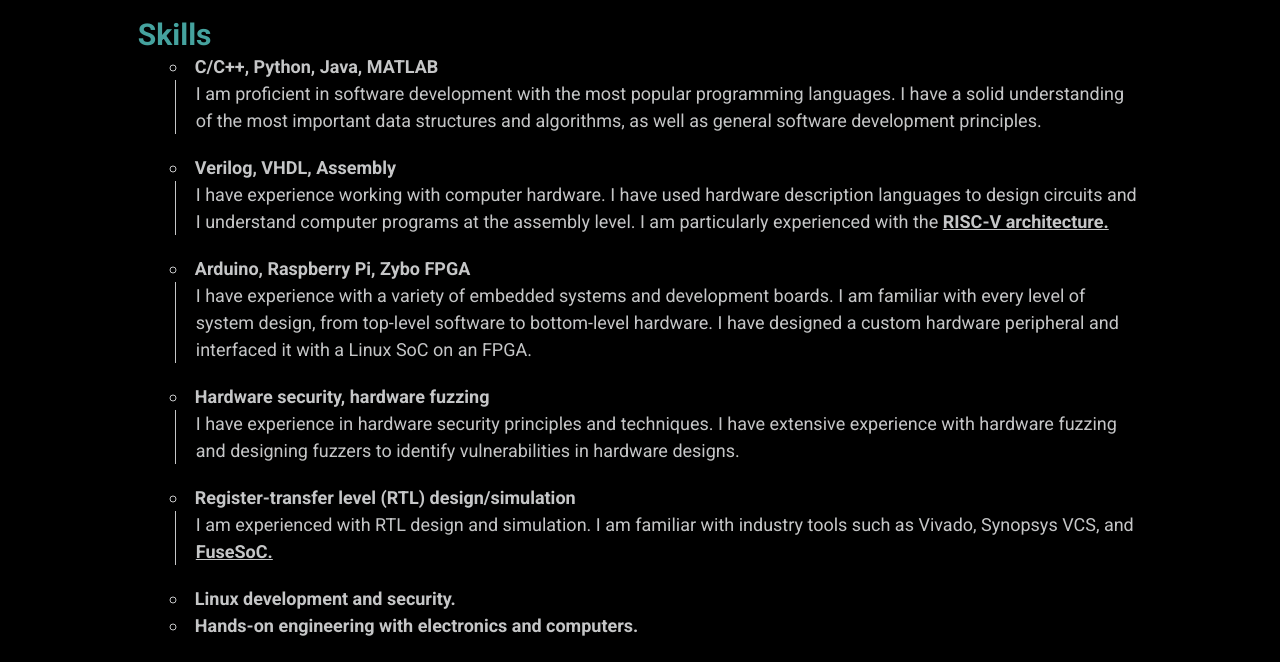
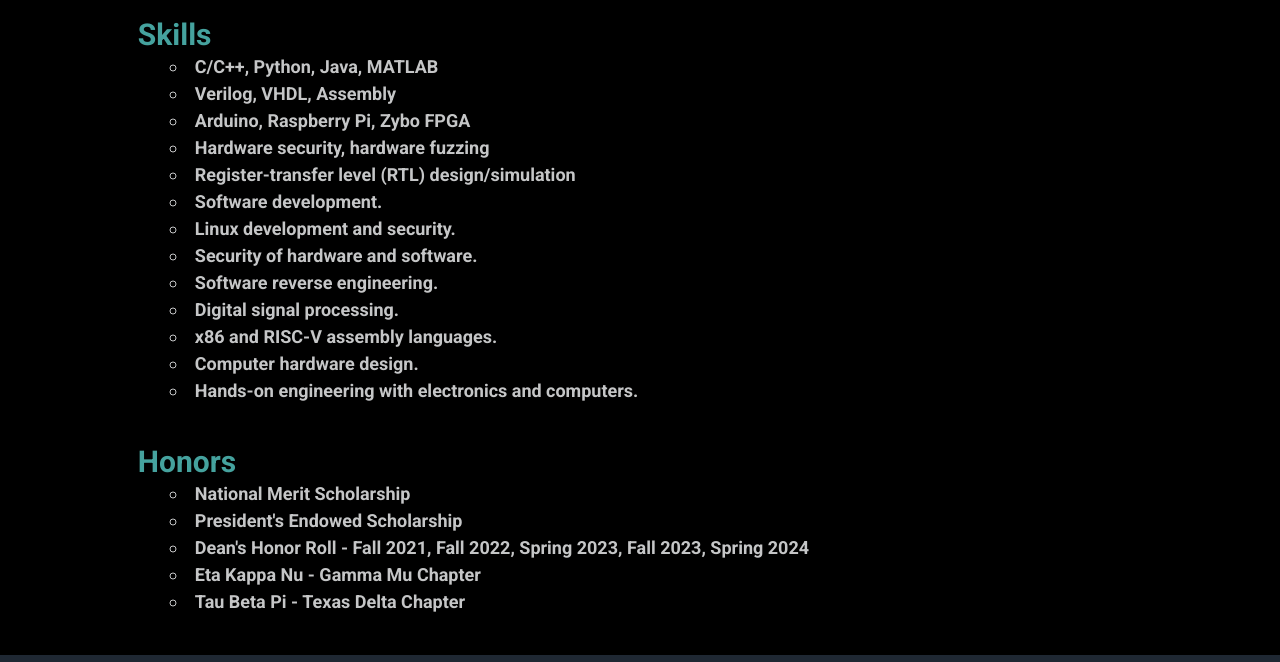
Before and after one commit to minmanrox/minmanrox, a plain HTML site: page qualifications.html in a window 1280 px wide. Shown: the part 923-1585 px from the top of the page. Drawn offline with nearby package versions, Linux system fonts and the light colour scheme.

Commit message:
update skills list

```diff
--- a/qualifications.html
+++ b/qualifications.html
@@ -50,7 +50,7 @@
                     <h3>Computer Engineering - Texas A&M University</h3>
                     <p>Bachelor of Science - Minor in Cybersecurity</p>
                     <p>Graduating May 2025 (Expected)</p>
-                    <P>GPR: 4.0</P>
+                    <P>GPA: 4.0</P>
                 </div>
             </div>
             <div class="content_section grid_item tall_grid">
@@ -96,50 +96,68 @@
                     <ul class="a">
                         <li class="b">
                             C/C++, Python, Java, MATLAB
-                            <ul class="b">
+                            <!-- <ul class="b">
                                 <li class="a">
                                     I am proficient in software development with the most popular programming languages. I have a solid understanding of the most important
                                     data structures and algorithms, as well as general software development principles.
                                 </li>
-                            </ul>
+                            </ul> -->
                         </li>
                         <li class="b">
                             Verilog, VHDL, Assembly
-                            <ul class="b">
+                            <!-- <ul class="b">
                                 <li class="a">
                                     I have experience working with computer hardware. I have used hardware description languages to design circuits and I understand computer
                                     programs at the assembly level. I am particularly experienced with the <a class="external_link" href="https://riscv.org/">RISC-V architecture.</a>
                                 </li>
-                            </ul>
+                            </ul> -->
                         </li>
                         <li class="b">
                             Arduino, Raspberry Pi, Zybo FPGA
-                            <ul class="b">
+                            <!-- <ul class="b">
                                 <li class="a">
                                     I have experience with a variety of embedded systems and development boards. I am familiar with every level of system design, from top-level
                                     software to bottom-level hardware. I have designed a custom hardware peripheral and interfaced it with a Linux SoC on an FPGA.
                                 </li>
-                            </ul>
+                            </ul> -->
                         </li>
                         <li class="b">
                             Hardware security, hardware fuzzing
-                            <ul class="b">
+                            <!-- <ul class="b">
                                 <li class="a">
                                     I have experience in hardware security principles and techniques. I have extensive experience with hardware fuzzing and designing fuzzers
                                     to identify vulnerabilities in hardware designs.
                                 </li>
-                            </ul>
+                            </ul> -->
                         </li>
                         <li class="b">
                             Register-transfer level (RTL) design/simulation
-                            <ul class="b">
+                            <!-- <ul class="b">
                                 <li class="a">
                                     I am experienced with RTL design and simulation. I am familiar with industry tools such as Vivado, Synopsys VCS, and <a class="external_link" href="https://github.com/fusesoc/fusesoc.github.io">FuseSoC.</a>
                                 </li>
-                            </ul>
+                            </ul> -->
+                        </li>
+                        <li class="b">
+                            Software development.
                         </li>
                         <li class="b">
                             Linux development and security.
+                        </li>
+                        <li class="b">
+                            Security of hardware and software.
+                        </li>
+                        <li class="b">
+                            Software reverse engineering.
+                        </li>
+                        <li class="b">
+                            Digital signal processing.
+                        </li>
+                        <li class="b">
+                            x86 and RISC-V assembly languages.
+                        </li>
+                        <li class="b">
+                            Computer hardware design.
                         </li>
                         <li class="b">
                             Hands-on engineering with electronics and computers.
```
